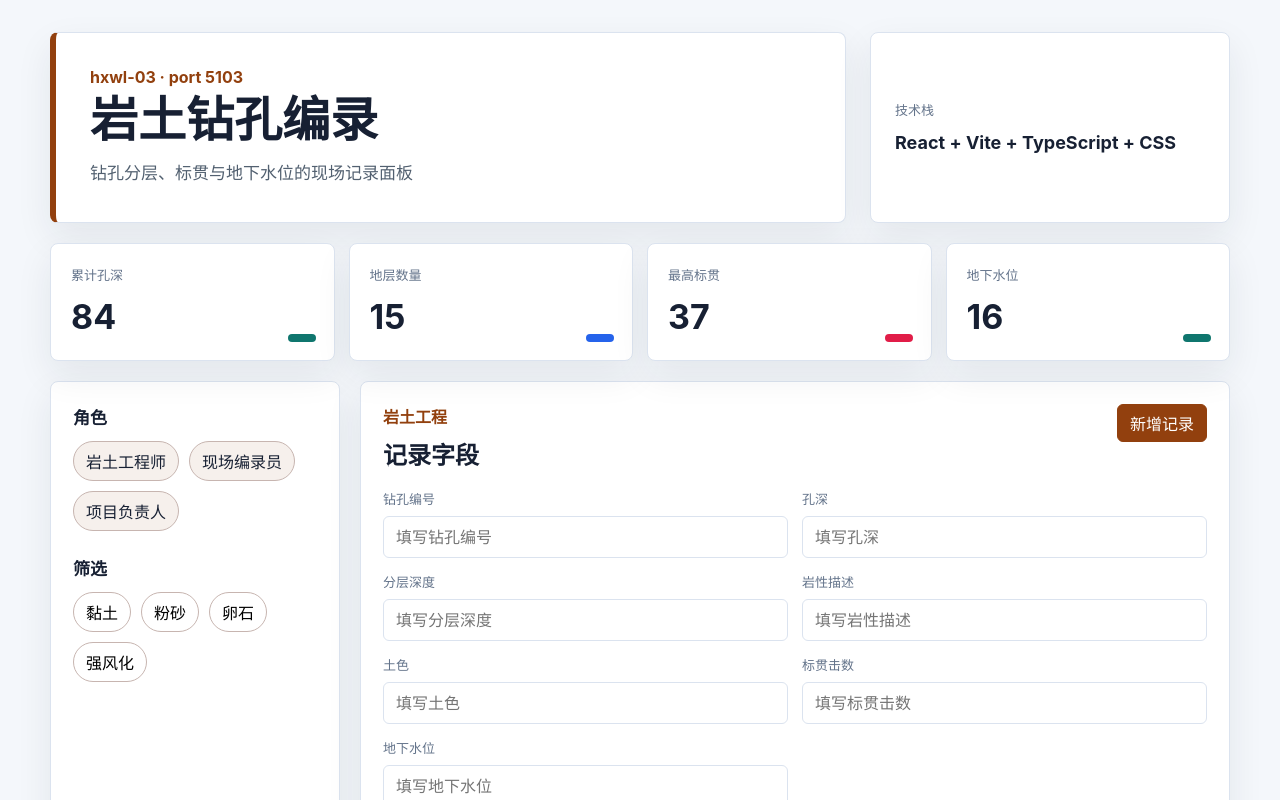
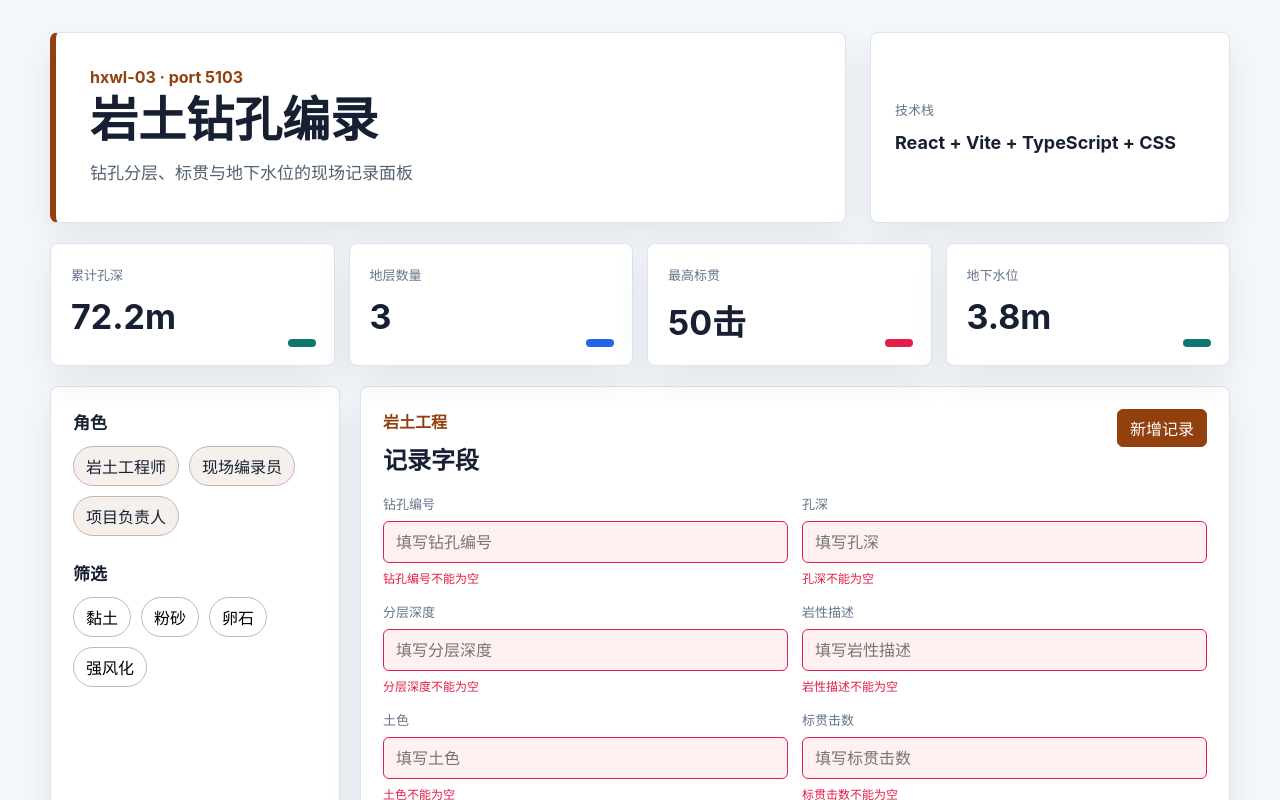
Before and after one commit to aliAjax/hxwl-03-5914d88, a React (Vite) app: page / in a window 1280 px wide. Both pictures are taken after a click on the button "新增记录". Shown: the top 800 px of the page. Built offline with nearby package versions, Linux system fonts and the light colour scheme.

Commit message:
.3436396082391580:84de75d26a0e9fde4e00eb9db0b89497_6a3189b872c1532343feaada.6a318a5072c1532343feab96.6a318a4f3d1c8705f3f7e5d9:Trae CN.T(2026/6/17 01:39:28)

```diff
--- a/src/App.tsx
+++ b/src/App.tsx
@@ -1,3 +1,4 @@
+import { useState, useMemo } from "react";
 import "./styles.css";
 
 const project = {
@@ -37,7 +38,7 @@ const project = {
     "土色",
     "标贯击数",
     "地下水位"
-  ],
+  ] as const,
   "records": [
     [
       "ZK-18",
@@ -63,6 +64,58 @@ const project = {
   ]
 };
 
+type FieldName = typeof project.fields[number];
+
+interface DrillingRecord {
+  "钻孔编号": string;
+  "孔深": string;
+  "分层深度": string;
+  "岩性描述": string;
+  "土色": string;
+  "标贯击数": string;
+  "地下水位": string;
+}
+
+const initialRecords: DrillingRecord[] = [
+  {
+    "钻孔编号": "ZK-18",
+    "孔深": "22.6",
+    "分层深度": "0-22.6",
+    "岩性描述": "粉质黏土",
+    "土色": "褐黄色",
+    "标贯击数": "12",
+    "地下水位": "3.4"
+  },
+  {
+    "钻孔编号": "ZK-21",
+    "孔深": "31.2",
+    "分层深度": "0-31.2",
+    "岩性描述": "卵石层",
+    "土色": "杂色",
+    "标贯击数": "31",
+    "地下水位": "2.8"
+  },
+  {
+    "钻孔编号": "ZK-24",
+    "孔深": "18.4",
+    "分层深度": "0-18.4",
+    "岩性描述": "强风化泥岩",
+    "土色": "紫红色",
+    "标贯击数": "50",
+    "地下水位": "5.2"
+  }
+];
+
+const emptyForm: DrillingRecord = {
+  "钻孔编号": "",
+  "孔深": "",
+  "分层深度": "",
+  "岩性描述": "",
+  "土色": "",
+  "标贯击数": "",
+  "地下水位": ""
+};
+
 const statusColors = ["status-ok", "status-watch", "status-danger"];
 
 function MetricCard({ label, value, index }: { label: string; value: string; index: number }) {
@@ -76,10 +129,85 @@ function MetricCard({ label, value, index }: { label: string; value: string; ind
 }
 
 function App() {
-  const values = project.metrics.map((metric: string, index: number) => {
-    const base = [84, 12, 31, 7][index % 4];
-    return String(base + index * 3);
-  });
+  const [formData, setFormData] = useState<DrillingRecord>(emptyForm);
+  const [records, setRecords] = useState<DrillingRecord[]>(initialRecords);
+  const [errors, setErrors] = useState<Partial<Record<FieldName, string>>>({});
+
+  const metrics = useMemo(() => {
+    const totalDepth = records.reduce((sum, r) => sum + (parseFloat(r["孔深"]) || 0), 0);
+    const layerCount = records.length;
+    const maxSPT = records.reduce((max, r) => {
+      const spt = parseFloat(r["标贯击数"]);
+      return isNaN(spt) ? max : Math.max(max, spt);
+    }, 0);
+    const avgWaterLevel = records.length > 0
+      ? records.reduce((sum, r) => sum + (parseFloat(r["地下水位"]) || 0), 0) / records.length
+      : 0;
+
+    return [
+      totalDepth.toFixed(1) + "m",
+      String(layerCount),
+      String(maxSPT) + "击",
+      avgWaterLevel.toFixed(1) + "m"
+    ];
+  }, [records]);
+
+  const handleInputChange = (field: FieldName, value: string) => {
+    setFormData(prev => ({ ...prev, [field]: value }));
+    if (errors[field]) {
+      setErrors(prev => ({ ...prev, [field]: undefined }));
+    }
+  };
+
+  const validate = (): boolean => {
+    const newErrors: Partial<Record<FieldName, string>> = {};
+
+    project.fields.forEach(field => {
+      if (!formData[field].trim()) {
+        newErrors[field] = `${field}不能为空`;
+      }
+    });
+
+    const holeDepth = parseFloat(formData["孔深"]);
+    if (formData["孔深"].trim() && (isNaN(holeDepth) || holeDepth < 0)) {
+      newErrors["孔深"] = "孔深不能为负数";
+    }
+
+    const spt = parseFloat(formData["标贯击数"]);
+    if (formData["标贯击数"].trim() && !isNaN(spt) && spt < 0) {
+      newErrors["标贯击数"] = "标贯击数不能为负数";
+    }
+
+    const waterLevel = parseFloat(formData["地下水位"]);
+    if (formData["地下水位"].trim() && !isNaN(waterLevel) && waterLevel < 0) {
+      newErrors["地下水位"] = "地下水位不能为负数";
+    }
+
+    if (formData["钻孔编号"].trim() && records.some(r => r["钻孔编号"] === formData["钻孔编号"].trim())) {
+      newErrors["钻孔编号"] = "钻孔编号已存在";
+    }
+
+    setErrors(newErrors);
+    return Object.keys(newErrors).length === 0;
+  };
+
+  const handleAddRecord = () => {
+    if (!validate()) return;
+
+    const trimmedRecord: DrillingRecord = {
+      "钻孔编号": formData["钻孔编号"].trim(),
+      "孔深": formData["孔深"].trim(),
+      "分层深度": formData["分层深度"].trim(),
+      "岩性描述": formData["岩性描述"].trim(),
+      "土色": formData["土色"].trim(),
+      "标贯击数": formData["标贯击数"].trim(),
+      "地下水位": formData["地下水位"].trim()
+    };
+
+    setRecords(prev => [trimmedRecord, ...prev]);
+    setFormData(emptyForm);
+    setErrors({});
+  };
 
   return (
     <main className="app-shell">
@@ -97,7 +225,7 @@ function App() {
 
       <section className="metrics-grid">
         {project.metrics.map((metric: string, index: number) => (
-          <MetricCard key={metric} label={metric} value={values[index]} index={index} />
+          <MetricCard key={metric} label={metric} value={metrics[index]} index={index} />
         ))}
       </section>
 
@@ -123,13 +251,19 @@ function App() {
               <p>{project.domain}</p>
               <h2>记录字段</h2>
             </div>
-            <button className="primary-action">新增记录</button>
+            <button className="primary-action" onClick={handleAddRecord}>新增记录</button>
           </div>
           <div className="field-grid">
-            {project.fields.map((field: string) => (
+            {project.fields.map((field: FieldName) => (
               <label key={field}>
                 <span>{field}</span>
-                <input placeholder={"填写" + field} />
+                <input
+                  className={errors[field] ? "input-error" : ""}
+                  placeholder={"填写" + field}
+                  value={formData[field]}
+                  onChange={(e) => handleInputChange(field, e.target.value)}
+                />
+                {errors[field] && <em className="error-tip">{errors[field]}</em>}
               </label>
             ))}
           </div>
@@ -139,18 +273,21 @@ function App() {
       <section className="records panel">
         <div className="section-heading">
           <div>
-            <p>示例数据</p>
+            <p>钻孔数据</p>
             <h2>近期记录</h2>
           </div>
           <button>导出摘要</button>
         </div>
         <div className="record-list">
-          {project.records.map((record: string[], index: number) => (
-            <article key={record.join("-")} className="record-card">
+          {records.map((record, index: number) => (
+            <article key={record["钻孔编号"] + "-" + index} className="record-card">
               <div className="record-index">{String(index + 1).padStart(2, "0")}</div>
               <div>
-                <h3>{record[0]}</h3>
-                <p>{record.slice(1).join(" · ")}</p>
+                <h3>{record["钻孔编号"]}</h3>
+                <p>
+                  孔深{record["孔深"]}m · {record["岩性描述"]} · {record["土色"]} ·
+                  分层{record["分层深度"]}m · 标贯{record["标贯击数"]}击 · 水位{record["地下水位"]}m
+                </p>
               </div>
             </article>
           ))}
--- a/src/styles.css
+++ b/src/styles.css
@@ -223,6 +223,18 @@ input {
   color: #172033;
 }
 
+.input-error {
+  border-color: #e11d48;
+  background: #fff1f2;
+}
+
+.error-tip {
+  color: #e11d48;
+  font-size: 12px;
+  font-style: normal;
+  line-height: 1.4;
+}
+
 .record-list {
   display: grid;
   gap: 12px;
```
